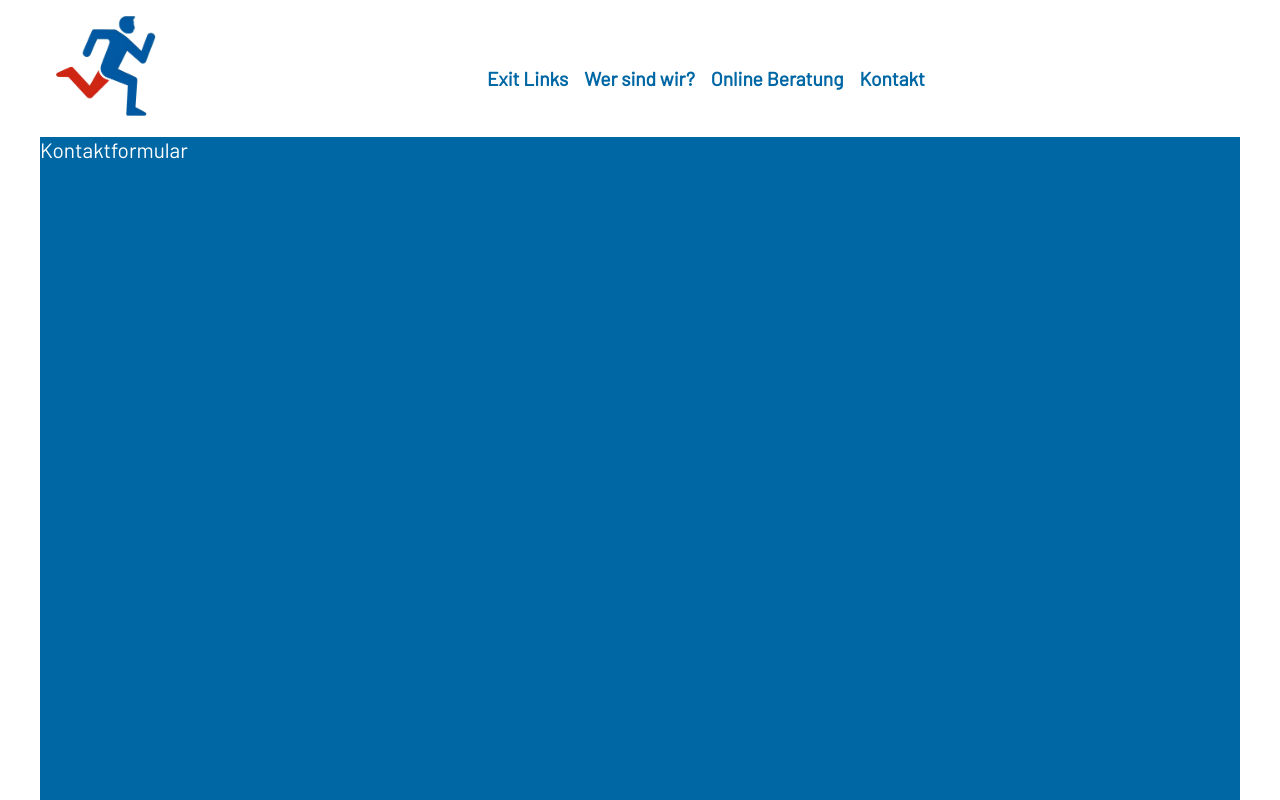
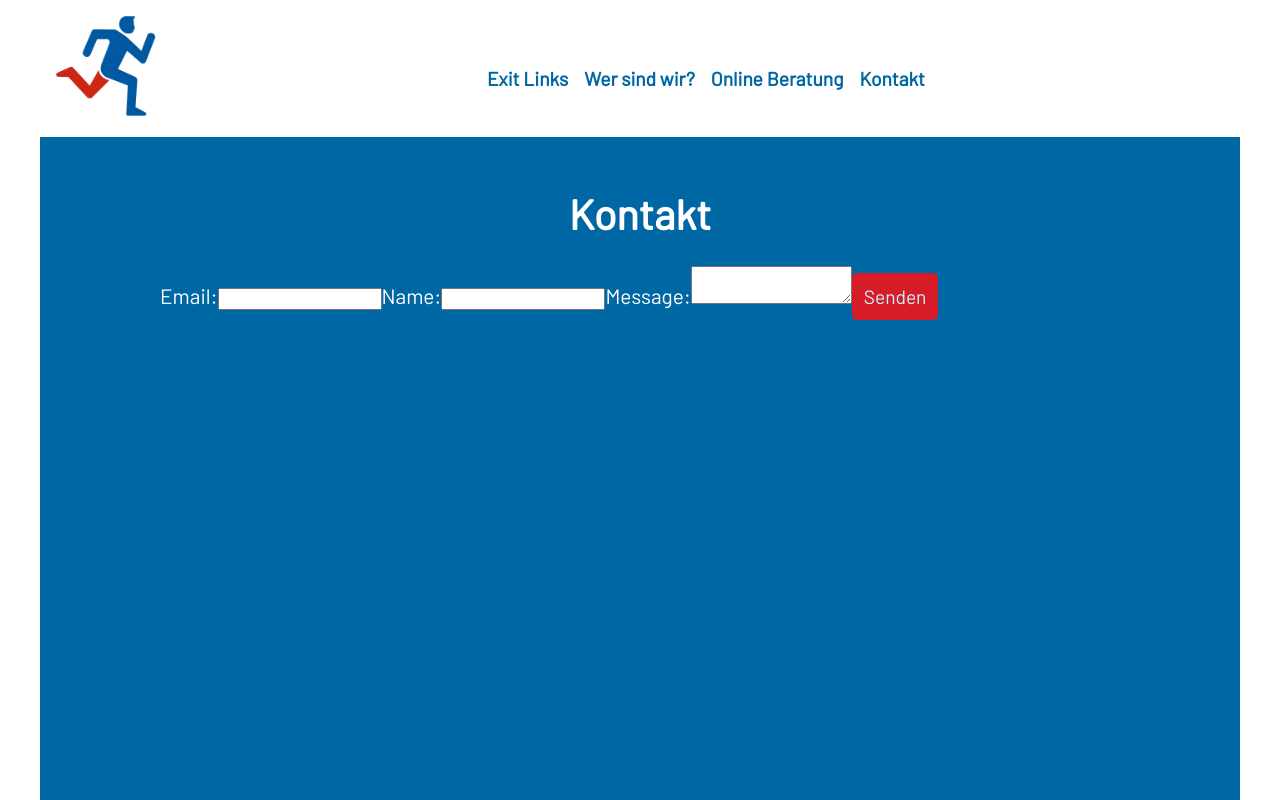
Before and after one commit to BxDDEV/ausstieg_links, a Next.js app: page /kontakt in a window 1280 px wide. Shown: the top 800 px of the page. Built offline with nearby package versions, Linux system fonts and the light colour scheme; a web font is replaced by a local one.

Commit message:
adding contactform

```diff
--- a/components/kontaktformular/index.tsx
+++ b/components/kontaktformular/index.tsx
@@ -1,13 +1,50 @@
+
+import { ValidationError, useForm } from '@formspree/react'
 import styles from './style.module.css'
 
 export default function Kontaktformular()
 {
+  const [state, handleSubmit] = useForm("")
+if(state.succeeded) {
+  return <p>Thanks</p>
+}
+    return (
+      <>
+      <div style={{textAlign:'center', paddingTop:'2%'}}>
+        <h1>Kontakt</h1>
+      </div>
 
-    return (
-        <div>
+      <div className={styles.form}>
+      <form onSubmit={handleSubmit}>
 
-          Kontaktformular
+      <label htmlFor="email">
+        Email:
+      </label>
 
-        </div>
+      <input  type='email' name='email'/>
+      <ValidationError prefix='Email' field='email' errors={state.errors}/>
+      <label htmlFor="name">
+        Name:
+      </label>
+      <input id='name' type='text' name='name'/>
+      <ValidationError prefix='Name' field='name' errors={state.errors}/>
+      <label htmlFor="message">
+        Message:
+      </label>
+      <textarea id='message' name='message'/>
+      <ValidationError prefix='Email' field='email' errors={state.errors}/>
+
+
+
+      <button className={styles.submitButton} type="submit" disabled={state.submitting}>
+        Senden
+      </button>
+      </form>
+      </div>
+
+
+
+
+      </>
     )
 }
--- a/components/kontaktformular/style.module.css
+++ b/components/kontaktformular/style.module.css
@@ -0,0 +1,23 @@
+.form {
+    margin: auto;
+    padding: 0 10%;
+}
+
+.submitButton
+{
+  background-color: var(--buttonColor);
+  padding: 10px;
+  border-radius: 5px;
+  border-color: var(--buttonColor);
+  border-style: solid;
+  text-decoration: none;
+  color: var(--color4);
+  font-size: 1.2rem;
+}
+
+.submitButton:hover
+{
+  background-color: var(--color4);
+  color: var(--buttonColor);
+  border: 3px solid var(--buttonColor);
+}
```
